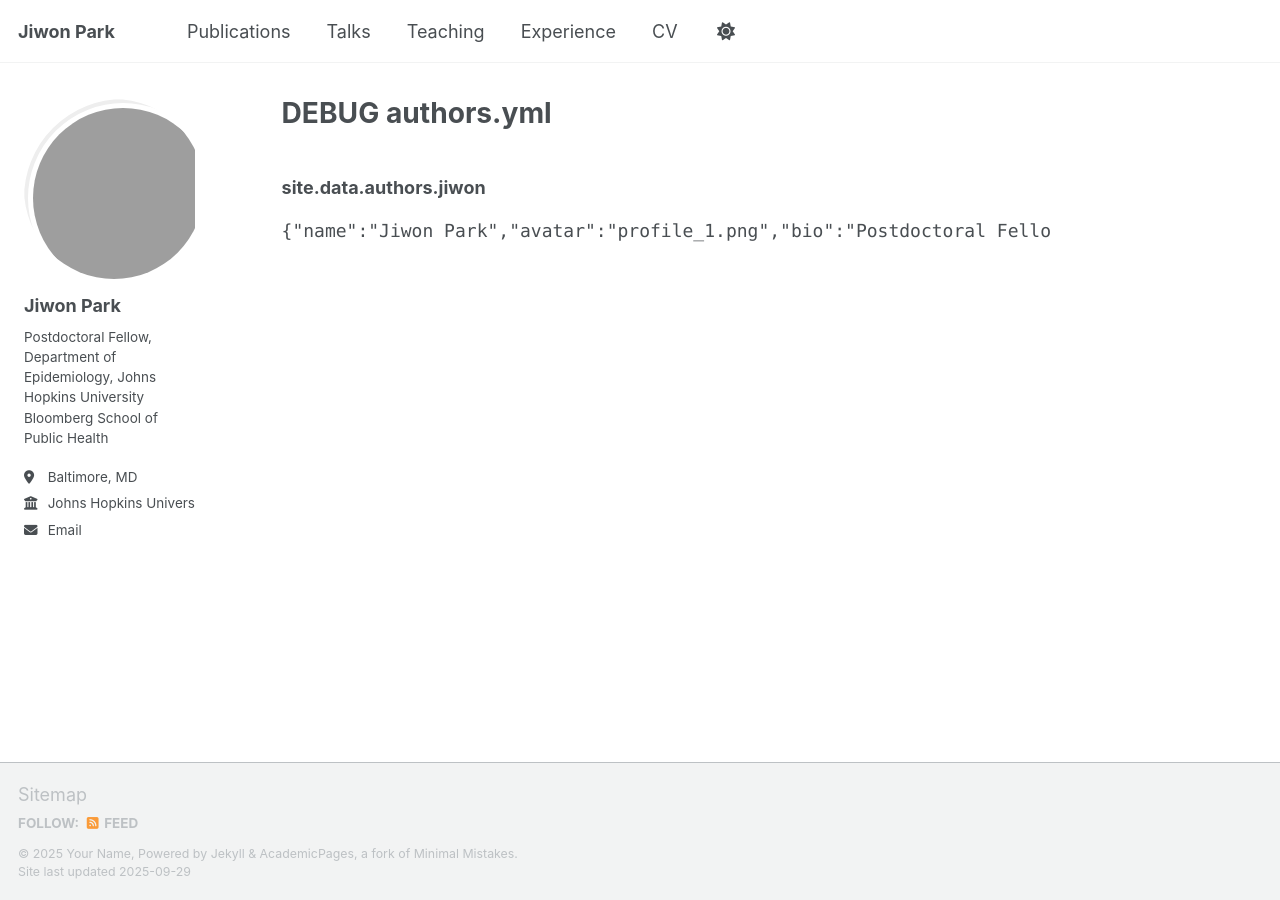
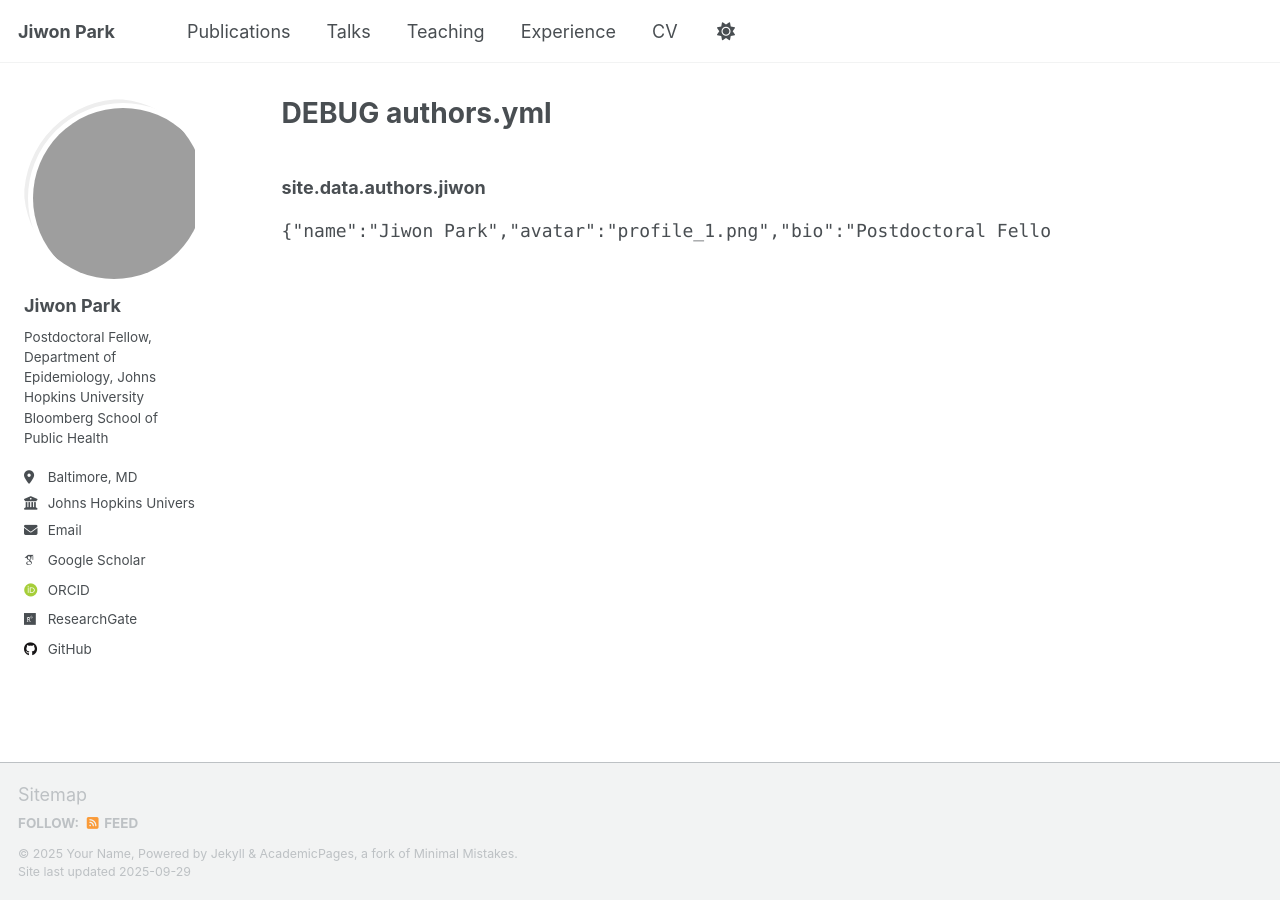
Before and after one commit to JiwonPark41/JiwonPark41.github.io, a Jekyll site: the page built from debug.md, in a window 1280 px wide. Built offline with Jekyll 4.4.1, drawn with Linux system fonts in a browser that asks for light colours; some web fonts are replaced; a script that is not in the unit is left out.

Commit message:
Update authors.yml

```diff
--- a/_data/authors.yml
+++ b/_data/authors.yml
@@ -5,11 +5,7 @@ jiwon:
   location: "Baltimore, MD"
   employer: "Johns Hopkins University"
   email: "jpark335@jh.edu"
-  links:
-    - label: "GitHub"
-      icon: "fab fa-github"
-      url: "https://github.com/JiwonPark41"
-    - label: "Google Scholar"
-      url: "https://scholar.google.com/citations?user=9XWCyEoAAAAJ&hl=ko"
-    - label: "ORCID"
-      url: "https://orcid.org/0000-0003-0776-4209"
+  github: "JiwonPark41"
+  googlescholar: "https://scholar.google.com/citations?user=9XWCyEoAAAAJ&hl=ko"
+  researchgate: "https://www.researchgate.net/profile/Jiwon-Park-42?ev=hdr_xprf"
+  orcid: "https://orcid.org/0000-0003-0776-4209"
```
